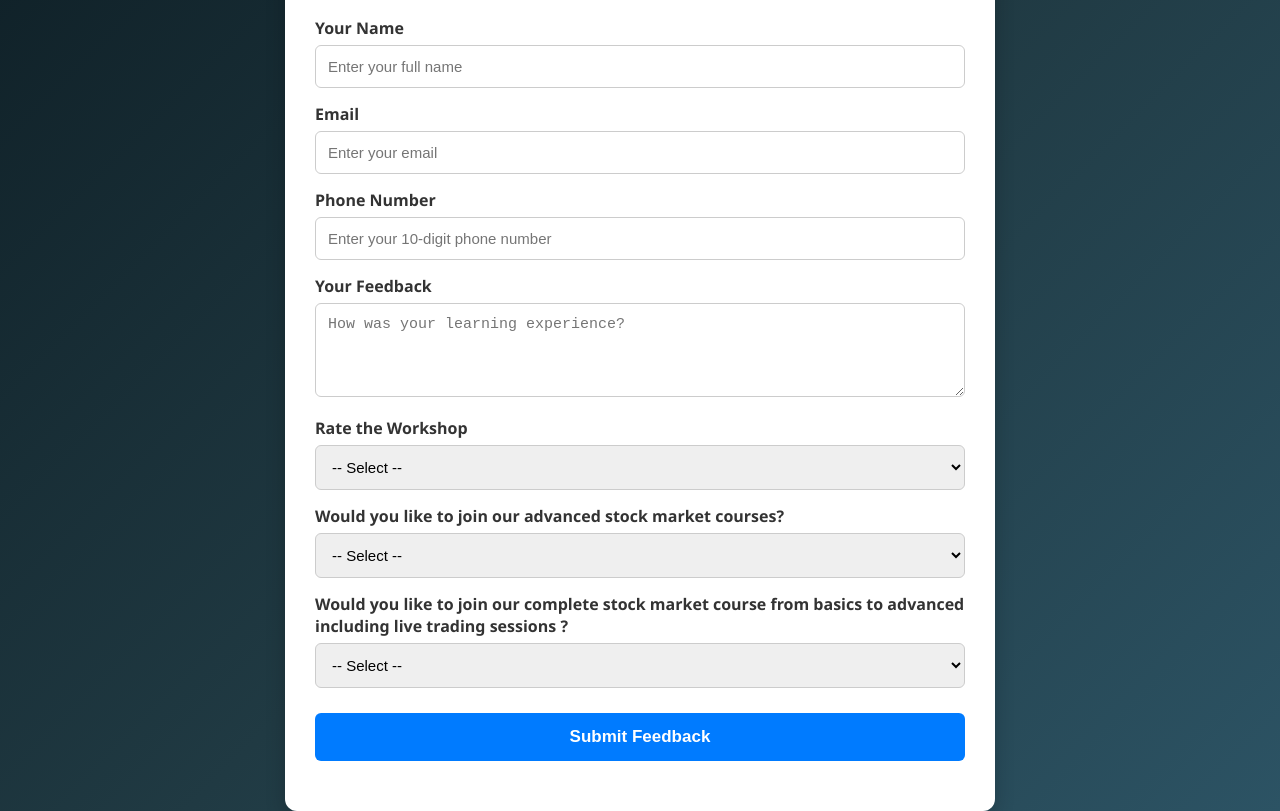
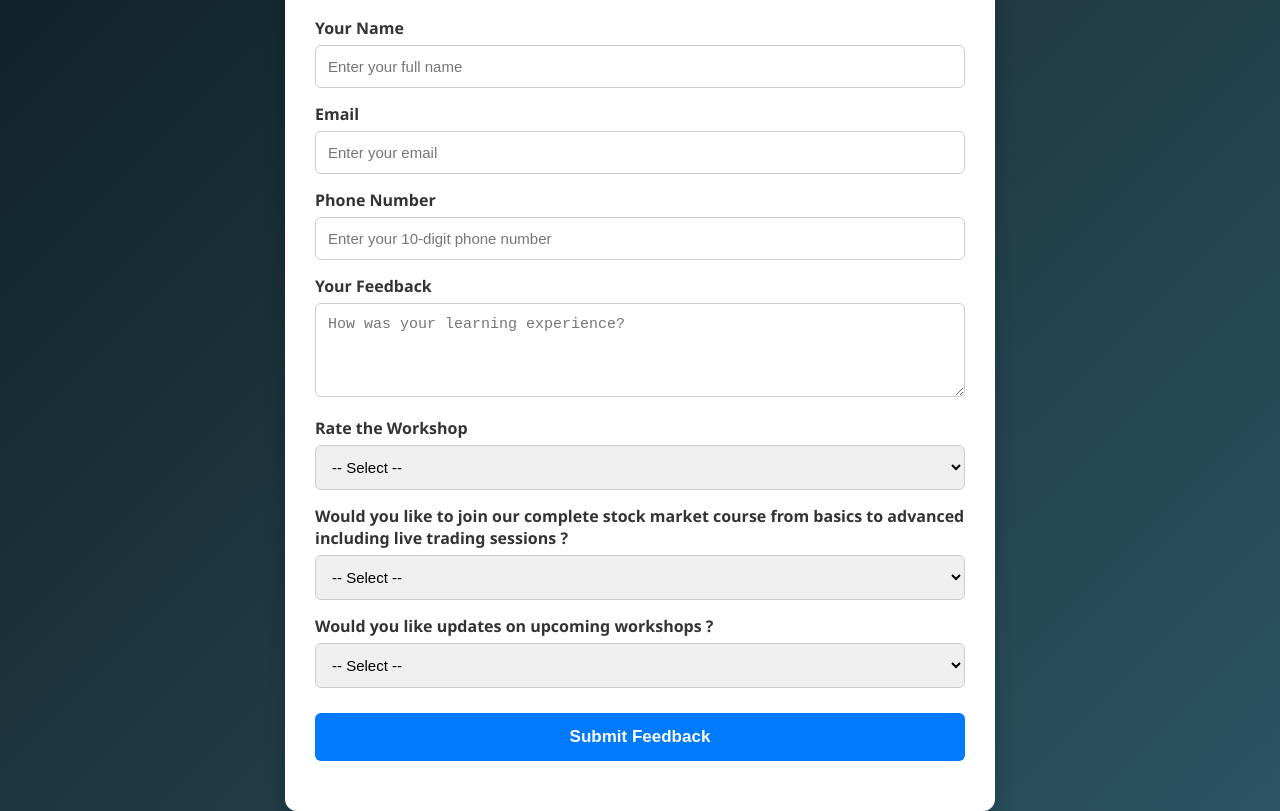
Before and after one commit to KS-Anandh/workshop-feedback, a plain HTML site: page index.html in a window 1280 px wide. Shown: the part 96-907 px from the top of the page. Drawn offline with Linux system fonts and the light colour scheme.

Commit message:
Update index.html

```diff
--- a/index.html
+++ b/index.html
@@ -155,7 +155,7 @@
       </select>
 
       <!-- Interested in advanced courses -->
-      <label>Would you like to join our advanced stock market courses?</label>
+      <label>Would you like to join our complete stock market course from basics to advanced including live trading sessions ?</label>
       <select name="interested" id="interested" required>
         <option value="">-- Select --</option>
         <option value="Yes">Yes</option>
@@ -173,7 +173,7 @@
       </div>
 
       <!-- Updates -->
-      <label>Would you like to join our complete stock market course from basics to advanced including live trading sessions ?</label>
+      <label>Would you like updates on upcoming workshops ?</label>
       <select name="updates" required>
         <option value="">-- Select --</option>
         <option>Yes</option>
```
